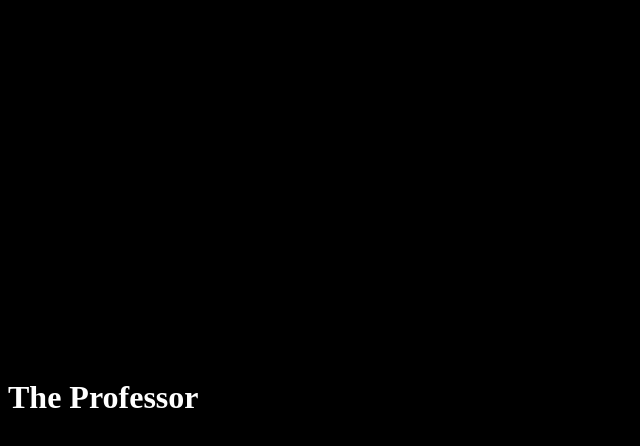
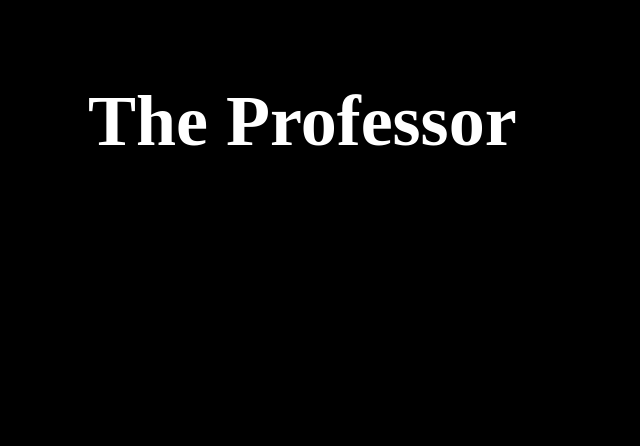
Before and after one commit to professorwhite/professorwhite.github.io, a plain HTML site: page index.html in a window 1280 px wide. Shown: the whole page, without its empty margins (0-640 px from the left). Drawn offline with Linux system fonts and the light colour scheme.

Commit message:
Update index.html

```diff
--- a/index.html
+++ b/index.html
@@ -7,9 +7,10 @@
   <h1>The Professor</h1>
   <style>
     h1 {
-      margin-top:30%;
-      align:center;
+      margin-top:10vh;
+      margin-left:10vh;
       color:white;
+      font-size:72px;
     }
     body {
       background:black;
```
